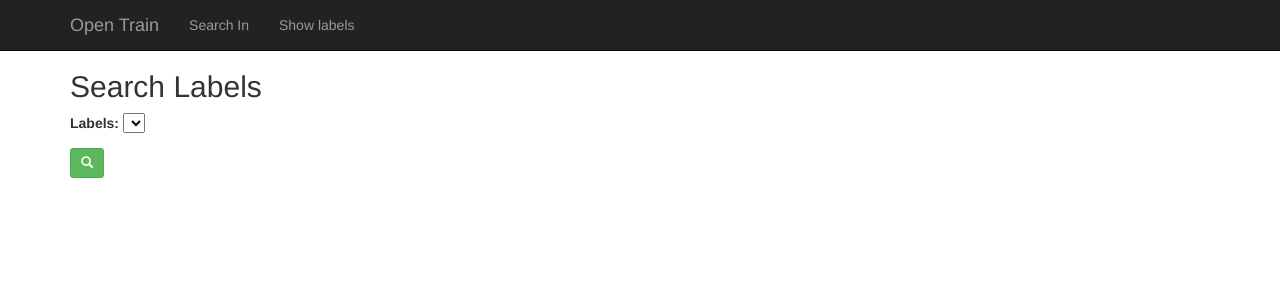
After one commit to oferb/OpenTrains, a Django app: page /analysis/labels_map/ in a window 1280 px wide. The commit adds this page. Shown: the top 300 px of the page. Run offline with Django 3.2, Linux system fonts and the light colour scheme; lists and menus that the app fills with data are empty; some libraries are stand-ins or nearby versions.

Commit message:
add line

```diff
--- /dev/null
+++ b/webserver/opentrain/analysis/forms.py
@@ -0,0 +1,8 @@
+from django import forms
+
+def get_labels():
+    import models
+    return models.AnalysisMarker.objects.all().values_list('label',flat=True).distinct()
+
+class LabelsForm(forms.Form):
+    labels = forms.ChoiceField(choices=get_labels())
--- a/webserver/opentrain/analysis/models.py
+++ b/webserver/opentrain/analysis/models.py
@@ -19,3 +19,9 @@ class SingleWifiReport(models.Model):
     frequency = models.FloatField()
     key = models.CharField(max_length=20)
     signal = models.IntegerField()
+
+class AnalysisMarker(models.Model):
+    label = models.CharField(max_length=30)
+    text = models.TextField()
+    lat = models.CharField(max_length=10)
+    lon = models.CharField(max_length=10)
--- /dev/null
+++ b/webserver/opentrain/analysis/templates/analysis/show_labels.html
@@ -0,0 +1,11 @@
+{% include "common/page_top.html" %}
+<div class="container">
+	<h2>Search Labels</h2>
+	<form method="post" role="form">
+		{{form.as_p}}
+		{% csrf_token %}
+		<button type="submit" class="btn btn-success btn-sm">
+			<span class="glyphicon glyphicon-search"></span>
+		</button>
+	</form>
+</div>
--- /dev/null
+++ b/webserver/opentrain/analysis/urls.py
@@ -0,0 +1,6 @@
+from django.conf.urls import patterns, url
+import views
+
+urlpatterns = patterns('',
+    url(r'labels_map/$',views.labels_map,name="show-labels"),
+)
--- a/webserver/opentrain/analysis/views.py
+++ b/webserver/opentrain/analysis/views.py
@@ -1,3 +1,7 @@
 from django.shortcuts import render
+import forms
+# Create your views here.
 
-# Create your views here.
+def labels_map(req):
+    ctx = dict(form=forms.LabelsForm)
+    return render(req,'analysis/show_labels.html',ctx)
--- a/webserver/opentrain/common/ctx.py
+++ b/webserver/opentrain/common/ctx.py
@@ -1,10 +1,8 @@
-def get_global_context(active):
-    menu_items = [dict(title="Search Between",name = 'gtfs:search-between'),
-              dict(title="Search In",name = 'gtfs:search-in'),
-            ]
-    for item in menu_items:
-        if item['name'] == active:
-            item['active'] = True
-        else:
-            item['active'] = False
-    return dict(ot_global = dict(menu_items = menu_items))
+def menu(req):
+    menu_items = [#dict(title="Search Between",name = 'gtfs:search-between'),
+                  dict(title="Search In",name = 'gtfs:search-in'),
+                  dict(title="Show labels",name = 'analysis:show-labels'),
+                  ]
+    for mi in menu_items:
+        mi['active'] = False
+    return dict(menu_items = menu_items)
--- a/webserver/opentrain/common/templatetags/ot_filters.py
+++ b/webserver/opentrain/common/templatetags/ot_filters.py
@@ -36,9 +36,9 @@ import re
 @stringfilter
 def spacify(value, autoescape=None):
     if autoescape:
-	esc = conditional_escape
+        esc = conditional_escape
     else:
-	esc = lambda x: x
+        esc = lambda x: x
     return mark_safe(esc(value).replace(' ','&nbsp;'))
 
 spacify.needs_autoescape = True
--- a/webserver/opentrain/gtfs/views.py
+++ b/webserver/opentrain/gtfs/views.py
@@ -11,7 +11,6 @@ import models
 import utils
 import logic
 import common.ot_utils
-from common.ctx import get_global_context
 
 @csrf_exempt
 def create_all(req):
@@ -53,7 +52,7 @@ def gtfs_home(req):
 
 class GtfsSearch(View):
     def get(self,req,*args,**kwargs):
-        ctx = get_global_context('%s' % (self.url_name))
+        ctx = dict()
         initial = dict()
         defaultForm = dict(when=datetime.datetime.now(),before=30,after=30)
         for f in self.fields:
--- a/webserver/opentrain/opentrain/urls.py
+++ b/webserver/opentrain/opentrain/urls.py
@@ -23,4 +23,5 @@ urlpatterns = patterns('',
     url(r'^reports/',include('reports.urls')),
     url(r'^admin/', include(admin.site.urls)),
     url(r'^api/', include(tp.urls)),
+    url(r'^analysis/',include('analysis.urls',namespace='analysis'))
 )
--- a/webserver/opentrain/templates/common/page_top.html
+++ b/webserver/opentrain/templates/common/page_top.html
@@ -43,7 +43,7 @@
 	</div>
 	<div class="collapse navbar-collapse">
 	  <ul class="nav navbar-nav">
-	    {% for mi in ot_global.menu_items %}
+	    {% for mi in menu_items %}
 	    <li {% if mi.active %} class="active" {% endif %}>
 	      <a href="{% url mi.name %}">{{mi.title}}</a>
 	    </li>
```
Also changed, not shown: webserver/opentrain/opentrain/settings.py (+8 -2 lines), webserver/opentrain/analysis/logic.py (line endings or trailing spaces).
